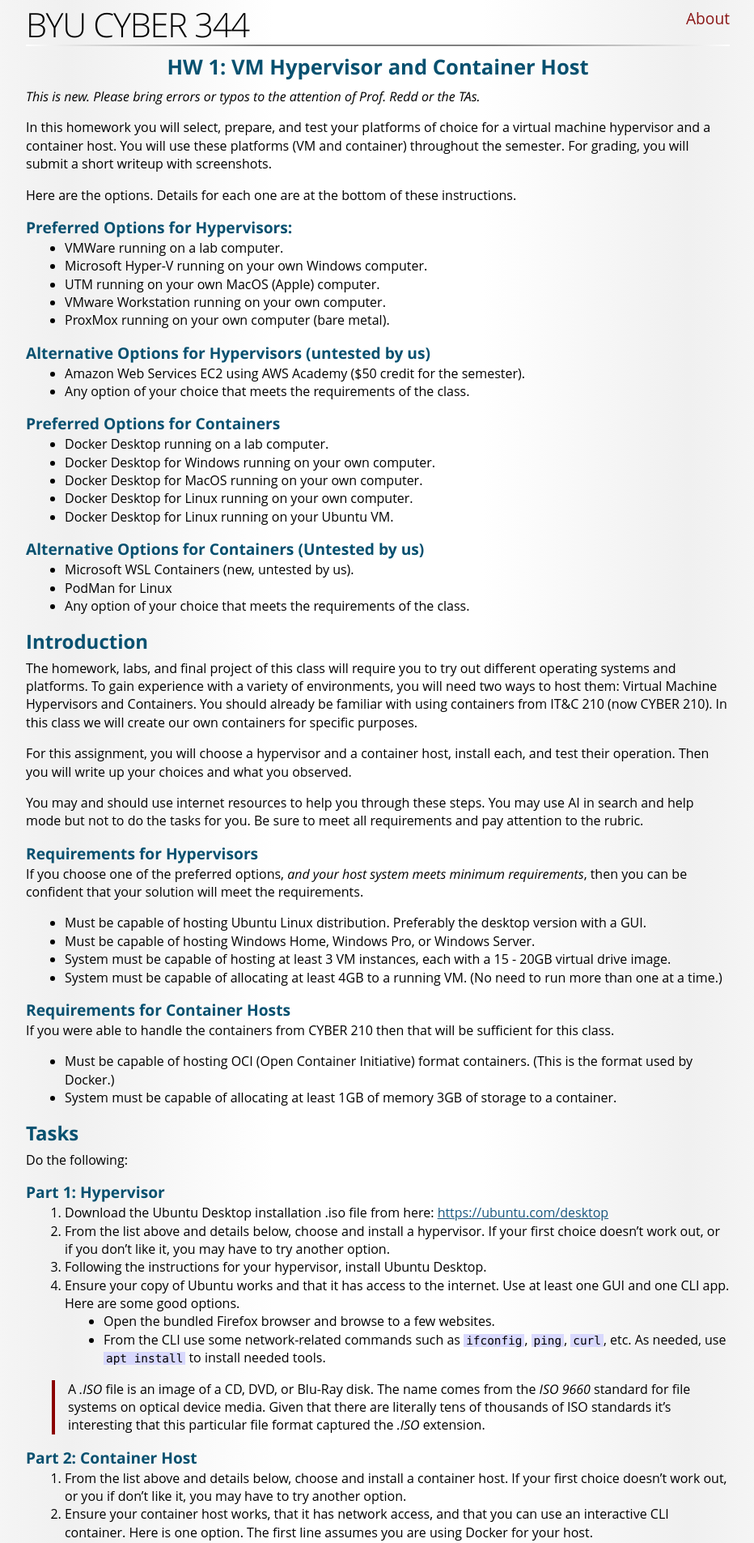
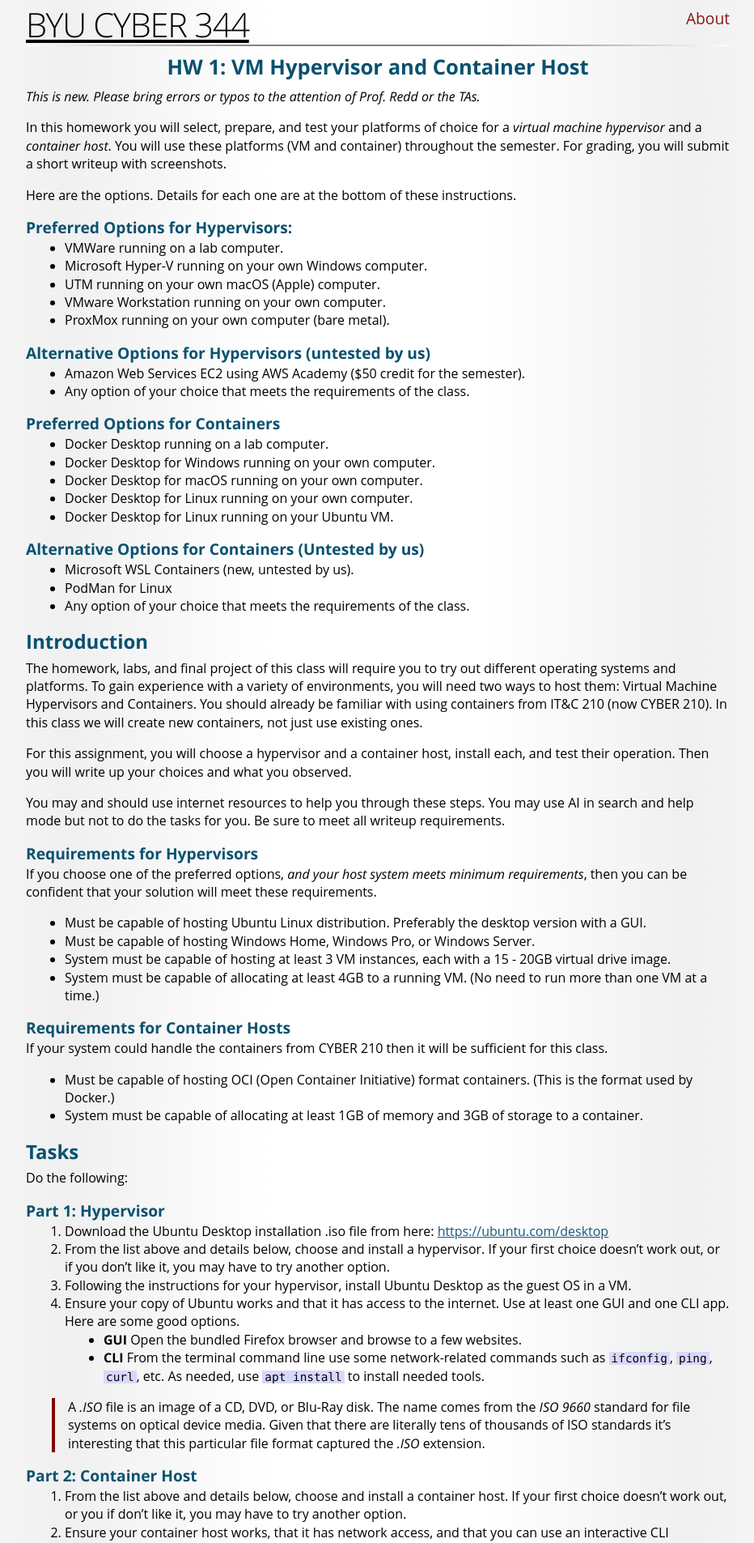
Before and after one commit to BYU-CYBER-344/c344.github.io, a Jekyll site: the page built from HW-1.md, in a window 1280 px wide. Shown: the top 1905 px of the page at 81% size, without its empty margins (173-1105 px from the left). Built offline with Jekyll 4.4.1, drawn with Linux system fonts in a browser that asks for light colours; some web fonts are replaced; some of the changed text lies outside the part shown.

Commit message:
Cleanup HW-1

```diff
--- a/HW-1.md
+++ b/HW-1.md
@@ -4,7 +4,7 @@ title: "HW 1: VM Hypervisor and Container Host"
 
 *This is new. Please bring errors or typos to the attention of Prof. Redd or the TAs.*
 
-In this homework you will select, prepare, and test your platforms of choice for a virtual machine hypervisor and a container host.
+In this homework you will select, prepare, and test your platforms of choice for a *virtual machine hypervisor* and a *container host*.
 You will use these platforms (VM and container) throughout the semester.
 For grading, you will submit a short writeup with screenshots.
 
@@ -13,7 +13,7 @@ Here are the options. Details for each one are at the bottom of these instructio
 ### Preferred Options for Hypervisors:
 * VMWare running on a lab computer.
 * Microsoft Hyper-V running on your own Windows computer.
-* UTM running on your own MacOS (Apple) computer.
+* UTM running on your own macOS (Apple) computer.
 * VMware Workstation running on your own computer.
 * ProxMox running on your own computer (bare metal).
 
@@ -24,7 +24,7 @@ Here are the options. Details for each one are at the bottom of these instructio
 ### Preferred Options for Containers
 * Docker Desktop running on a lab computer.
 * Docker Desktop for Windows running on your own computer.
-* Docker Desktop for MacOS running on your own computer.
+* Docker Desktop for macOS running on your own computer.
 * Docker Desktop for Linux running on your own computer.
 * Docker Desktop for Linux running on your Ubuntu VM.
 
@@ -38,30 +38,30 @@ Here are the options. Details for each one are at the bottom of these instructio
 The homework, labs, and final project of this class will require you to try out different operating systems and platforms.
 To gain experience with a variety of environments, you will need two ways to host them: Virtual Machine Hypervisors and Containers.
 You should already be familiar with using containers from IT&C 210 (now CYBER 210).
-In this class we will create our own containers for specific purposes.
+In this class we will create new containers, not just use existing ones.
 
 For this assignment, you will choose a hypervisor and a container host, install each, and test their operation.
 Then you will write up your choices and what you observed.
 
 You may and should use internet resources to help you through these steps.
 You may use AI in search and help mode but not to do the tasks for you.
-Be sure to meet all requirements and pay attention to the rubric.
+Be sure to meet all writeup requirements.
 
 ### Requirements for Hypervisors
 
-If you choose one of the preferred options, *and your host system meets minimum requirements*, then you can be confident that your solution will meet the requirements.
+If you choose one of the preferred options, *and your host system meets minimum requirements*, then you can be confident that your solution will meet these requirements.
 
 * Must be capable of hosting Ubuntu Linux distribution. Preferably the desktop version with a GUI.
 * Must be capable of hosting Windows Home, Windows Pro, or Windows Server.
 * System must be capable of hosting at least 3 VM instances, each with a 15 - 20GB virtual drive image.
-* System must be capable of allocating at least 4GB to a running VM. (No need to run more than one at a time.)
+* System must be capable of allocating at least 4GB to a running VM. (No need to run more than one VM at a time.)
 
 ### Requirements for Container Hosts
 
-If you were able to handle the containers from CYBER 210 then that will be sufficient for this class.
+If your system could handle the containers from CYBER 210 then it will be sufficient for this class.
 
 * Must be capable of hosting OCI (Open Container Initiative) format containers. (This is the format used by Docker.)
-* System must be capable of allocating at least 1GB of memory 3GB of storage to a container.
+* System must be capable of allocating at least 1GB of memory and 3GB of storage to a container.
 
 ## Tasks
 
@@ -71,10 +71,10 @@ Do the following:
 
 1. Download the Ubuntu Desktop installation .iso file from here: [https://ubuntu.com/desktop](https://ubuntu.com/desktop)
 2. From the list above and details below, choose and install a hypervisor. If your first choice doesn't work out, or if you don't like it, you may have to try another option.
-3. Following the instructions for your hypervisor, install Ubuntu Desktop.
+3. Following the instructions for your hypervisor, install Ubuntu Desktop as the guest OS in a VM.
 4. Ensure your copy of Ubuntu works and that it has access to the internet. Use at least one GUI and one CLI app. Here are some good options.
-    * Open the bundled Firefox browser and browse to a few websites.
-    * From the CLI use some network-related commands such as `ifconfig`, `ping`, `curl`, etc. As needed, use `apt install` to install needed tools.
+    * **GUI** Open the bundled Firefox browser and browse to a few websites.
+    * **CLI** From the terminal command line use some network-related commands such as `ifconfig`, `ping`, `curl`, etc. As needed, use `apt install` to install needed tools.
 
 > A *.ISO* file is an image of a CD, DVD, or Blu-Ray disk. The name comes from the *ISO 9660* standard for file systems on optical device media. Given that there are literally tens of thousands of ISO standards it's interesting that this particular file format captured the *.ISO* extension.
 
@@ -140,7 +140,7 @@ You may choose to put your VM configuration and disk image on a (large) thumb dr
 If you are running Windows 10 or 11 Pro this is probably your most convenient option. Windows Home does not include Hyper-V. In that case, you could consider upgrading to Pro (typically by purchasing a discounted license online) or using VMware Workstation (below).
 
 * Open Settings
-* Navigate to System > Optional Features > More Windows Features
+* Navigate to: System > Optional Features > More Windows Features
 * Select `Hyper-V` with all of its tools.
 * You might also consider enabling `Windows Sandbox`. It's not needed for this class but it's nice to have.
 * Click OK
@@ -156,16 +156,16 @@ After rebooting (to install the features):
 * Create a new virtual hard disk. Choose a size of at least 20GB. The virtual hard disk image will only take up as much space on your drive as the VM actually uses.
 * Under installation options choose "Install an operating system from a bootable image file" and select the Ubuntu .ISO that you previously downloaded.
 * Select **Finish**
-* Before booting, select **Settings > Security** for your VM, set *Enable secure boot* and change the *Template* to *Microsoft UEFI Certificate Authority*.
+* Before booting, select **Settings > Security** for your VM, set *Enable secure boot* and change the *Template* to `Microsoft UEFI Certificate Authority`.
 * Boot your VM and install Ubuntu.
 
 ### UTM running on your own macOS computer.
 If you have a Mac, and you don't want to use a lab computer, this is probably your best option.
 UTM makes use of QEMU CPU emulation to run x86-64 operating systems like Windows.
-This comes with a significant performance penalty, but you may find that the convenience is worth it.
+This comes with a significant performance penalty, but you may find that the convenience of running on your own computer is worth it.
 For this exercise, you can install the ARM-based Ubuntu distribution on UTM in which case it will run at full CPU speed.
 
-*These instructions are limited until a mac-running student or TA fills in details.*
+*These instructions are preliminary until a mac-running student or TA fills in details.*
 * Download UTM from https://mac.getutm.app/ or install it from the app store.
 * Follow the UTM instructions to install the Ubuntu OS.
 
@@ -205,7 +205,7 @@ Docker Desktop is already installed on the lab computers. All you need to do is
 ### Docker Desktop for Windows running on your own computer.
 Use [these instructions from CYBER 210 to install WSL2 and Docker Desktop](https://byu-itc-210.github.io/InstallWsl2AndDocker).
 
-### Docker Desktop for MacOS running on your own computer.
+### Docker Desktop for macOS running on your own computer.
 Use [these instructions install Docker Desktop on macOS](https://docs.docker.com/desktop/setup/install/mac-install/).
 
 ### Docker Desktop for Linux running on your own computer.
--- a/res/Site.css
+++ b/res/Site.css
@@ -354,6 +354,7 @@ h1 {
     font-size: 2.0em;
     font-weight: normal;
     color: var(--clr_accent1);
+    text-decoration: underline;
     margin-top: 0.5em;
     margin-bottom: 0.2em;
 }
```
Also changed, not shown: other parts of HW-1.md (+9 -9 lines).
